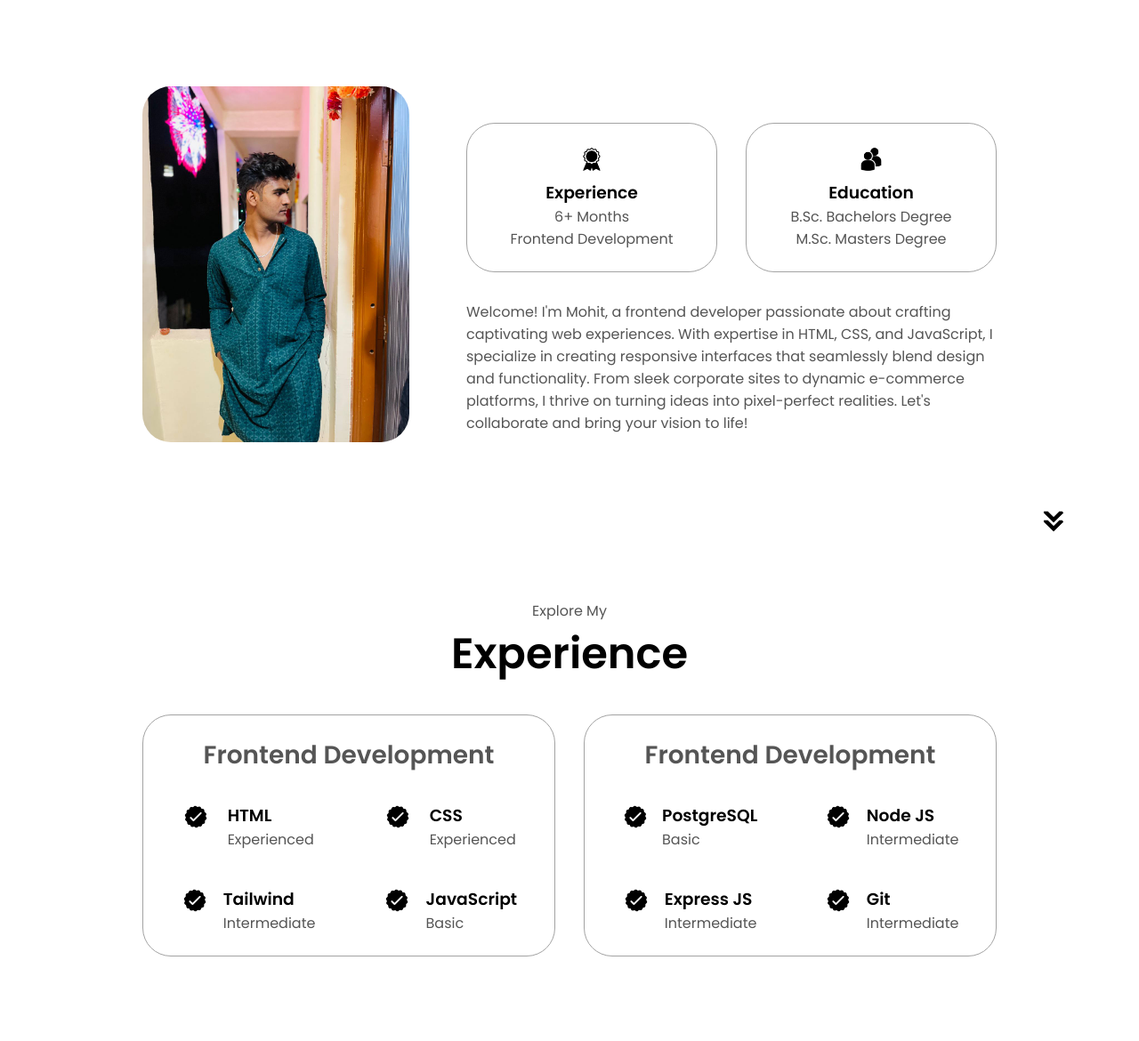
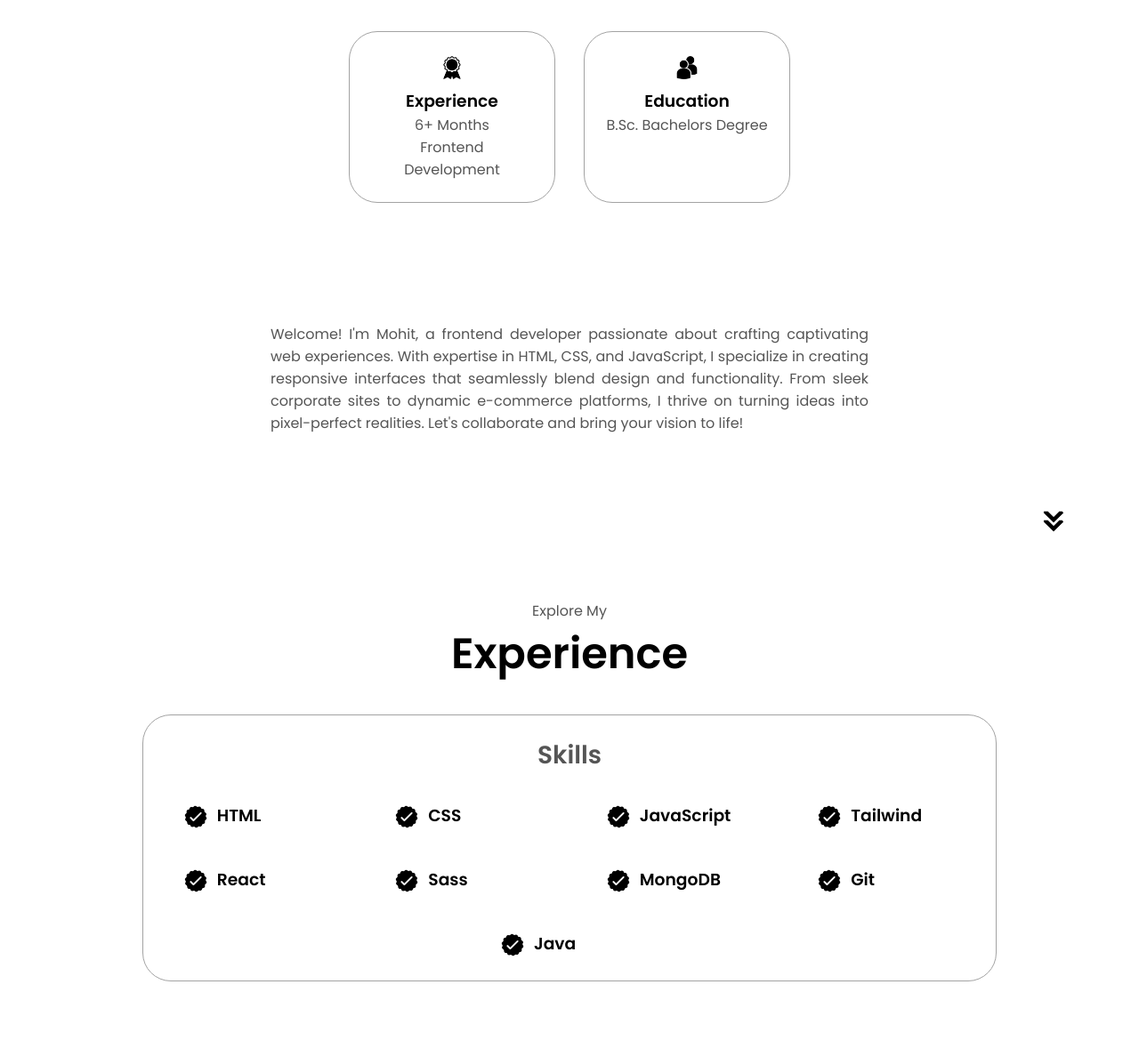
Before and after one commit to mohit15-web/Portfolio, a plain HTML site: page index.html in a window 1280 px wide. Shown: the part 1022-2192 px from the top of the page at 89% size. Drawn offline with Linux system fonts and the light colour scheme.

Commit message:
made some changes

```diff
--- a/index.html
+++ b/index.html
@@ -62,14 +62,15 @@
       </div>
     </div>
   </section>
-  <section id="about">
+  <section id="about" class="mohitAbout">
     <p class="section__text__p1">Get To Know More</p>
     <h1 class="title">About Me</h1>
     <div class="section-container">
-      <div class="section__pic-container">
+      <!-- <div class="section__pic-container">
         <img src="./assets/mohit2.jpg" alt="Profile picture" class="about-pic" />
-      </div>
+      </div> -->
       <div class="about-details-container">
+        <div>
           <div class="about-containers">
             <div class="details-container">
               <img src="./assets/experience.png" alt="Experience icon" class="icon" />
@@ -79,7 +80,8 @@
             <div class="details-container">
               <img src="./assets/education.png" alt="Education icon" class="icon" />
               <h3>Education</h3>
-            <p>B.Sc. Bachelors Degree<br />M.Sc. Masters Degree</p>
+              <p>B.Sc. Bachelors Degree</p>
+            </div>
           </div>
         </div>
         <div class="text-container">
@@ -97,39 +99,66 @@
     <div class="experience-details-container">
       <div class="about-containers">
         <div class="details-container">
-          <h2 class="experience-sub-title">Frontend Development</h2>
+          <h2 class="experience-sub-title">Skills</h2>
           <div class="article-container">
             <article>
               <img src="./assets/checkmark.png" alt="Experience icon" class="icon" />
               <div>
                 <h3>HTML</h3>
-                <p>Experienced</p>
               </div>
             </article>
             <article>
               <img src="./assets/checkmark.png" alt="Experience icon" class="icon" />
               <div>
                 <h3>CSS</h3>
-                <p>Experienced</p>
+              </div>
+            </article>
+            <article>
+              <img src="./assets/checkmark.png" alt="Experience icon" class="icon" />
+              <div>
+                <h3>JavaScript</h3>
               </div>
             </article>
             <article>
               <img src="./assets/checkmark.png" alt="Experience icon" class="icon" />
               <div>
                 <h3>Tailwind</h3>
-                <p>Intermediate</p>
               </div>
             </article>
             <article>
               <img src="./assets/checkmark.png" alt="Experience icon" class="icon" />
               <div>
-                <h3>JavaScript</h3>
-                <p>Basic</p>
+                <h3>React</h3>
+              </div>
+            </article>
+            <article>
+              <img src="./assets/checkmark.png" alt="Experience icon" class="icon" />
+              <div>
+                <h3>Sass</h3>
+              </div>
+            </article>
+            <article>
+              <img src="./assets/checkmark.png" alt="Experience icon" class="icon" />
+              <div>
+                <h3>MongoDB</h3>
+              </div>
+            </article>
+            <article>
+              <img src="./assets/checkmark.png" alt="Experience icon" class="icon" />
+              <div>
+                <h3>Git</h3>
+              </div>
+            </article>
+
+            <article>
+              <img src="./assets/checkmark.png" alt="Experience icon" class="icon" />
+              <div>
+                <h3>Java</h3>
               </div>
             </article>
           </div>
         </div>
-        <div class="details-container">
+        <!-- <div class="details-container">
           <h2 class="experience-sub-title">Frontend Development</h2>
           <div class="article-container">
             <article>
@@ -161,7 +190,7 @@
               </div>
             </article>
           </div>
-        </div>
+        </div> -->
       </div>
     </div>
     <img src="./assets/arrow.png" alt="Arrow icon" class="icon arrow" onclick="location.href='./#projects'" />
@@ -201,14 +230,14 @@
         </div>
         <div class="details-container color-container">
           <div class="article-container">
-            <img src="./assets/youtube.webp" alt="Project 3" class="project-img" />
+            <img src="./assets/resumeAI.png" alt="Project 3" class="project-img" />
           </div>
           <h2 class="experience-sub-title project-title">Youtube Clone</h2>
           <div class="btn-container">
-            <button class="btn btn-color-2 project-btn" onclick="location.href='https://github.com/mohit15-web/Youtube_Clone'">
+            <button class="btn btn-color-2 project-btn" onclick="location.href='https://github.com/mohit15-web/ResumeBuilder'">
               Github
             </button>
-            <button class="btn btn-color-2 project-btn" onclick="location.href='https://mohit15-web.github.io/Youtube_Clone/'">
+            <button class="btn btn-color-2 project-btn" onclick="location.href='https://mohit15-web.github.io/ResumeBuilder/'">
               Live Demo
             </button>
           </div>
--- a/mediaqueries.css
+++ b/mediaqueries.css
@@ -47,7 +47,7 @@
   }
 }
 
-@media screen and (max-width: 600px) {
+@media screen and (max-width: 800px) {
   #contact,
   footer {
     height: 40vh;
@@ -100,4 +100,7 @@
   .text-container {
     text-align: justify;
   }
+  .mohitAbout{
+    margin-top: 15rem;
+  }
 }
--- a/style.css
+++ b/style.css
@@ -276,8 +276,10 @@ section {
 }
 
 .about-details-container {
+  display: flex;
+  flex-wrap: wrap;
   justify-content: center;
-  flex-direction: column;
+  /* flex-direction: row; */
 }
 
 .about-containers,
@@ -293,6 +295,12 @@ section {
   position: absolute;
   right: -5rem;
   bottom: 2.5rem;
+}
+
+
+.text-container{
+  width: 70%;
+  text-align: justify;
 }
 
 .details-container {
@@ -347,7 +355,7 @@ section {
 article {
   display: flex;
   width: 10rem;
-  justify-content: space-around;
+  /* justify-content: space-around; */
   gap: 0.5rem;
 }
 
@@ -370,6 +378,7 @@ article .icon {
   border-radius: 2rem;
   width: 90%;
   height: 90%;
+  object-fit: cover;
 }
 
 .project-title {
```
Also changed, not shown: assets/resumeAI.png (added). Lines whose indentation alone changed are shown as unchanged.
